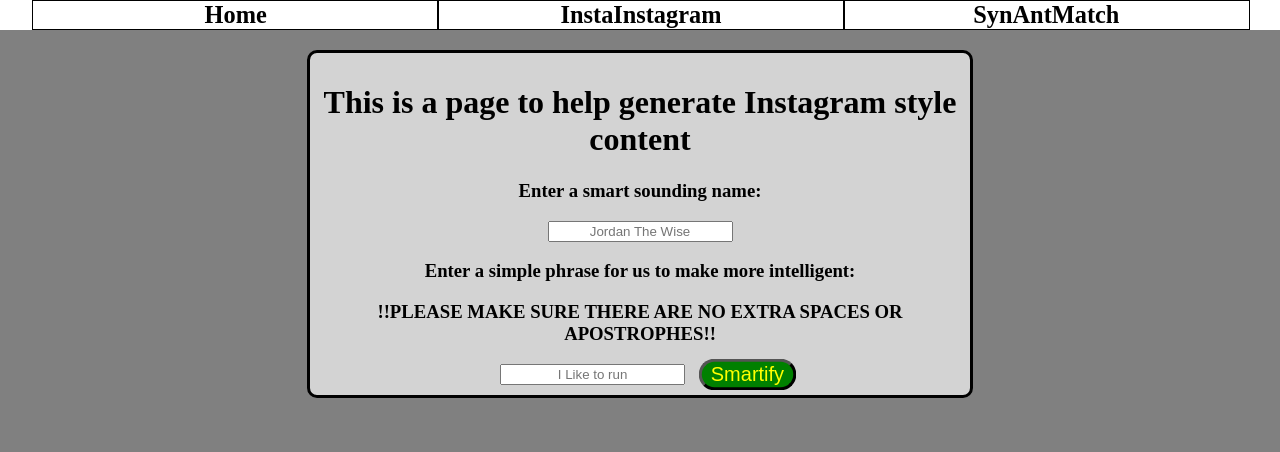
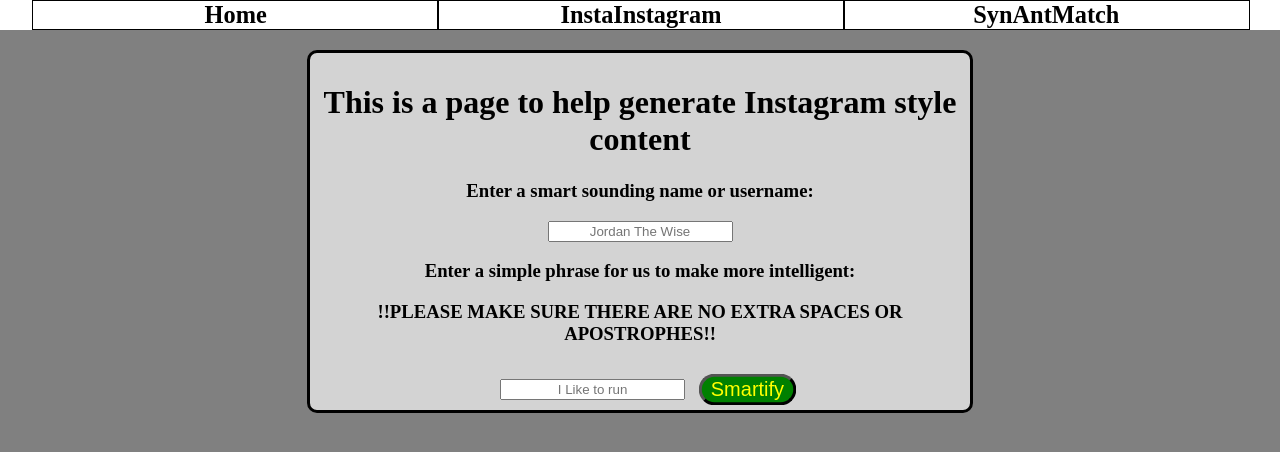
Before and after one commit to JordanFJH/project-2, a React (Vite) app: page /sage in a window 1280 px wide. Shown: the top 452 px of the page. Built offline with nearby package versions, Linux system fonts and the light colour scheme.

Commit message:
added styling to instainstagram page

```diff
--- a/src/index.css
+++ b/src/index.css
@@ -155,7 +155,7 @@
 }
 
 .sage-result {
-  height: 95%;
+  height: 100%;
   width: 100%;
   display: flex;
   flex-direction: column;
@@ -163,15 +163,22 @@
   background-color: lightgray;
 }
 
-.smartify-button {
+.image-shown {
+  display: flex;
+  flex-direction: column;
+  align-items: center;
+}
+
+.sage-button {
   color: yellow;
   margin-left: 30px;
+  margin-top: 15px;
   border-radius: 50px;
   background-color: green;
   transform: scale(1.5);
 }
 
-.smartify-button:hover {
+.sage-button:hover {
   transform: scale(1.7);
   color: green;
   background-color: yellow;
--- a/src/pages/SagePage.jsx
+++ b/src/pages/SagePage.jsx
@@ -50,24 +50,26 @@
             <div className="sage-main">
                 <div className="sage-intro">
                     <h1>This is a page to help generate Instagram style content</h1>
-                    <h3>Enter a smart sounding name:</h3>
+                    <h3>Enter a smart sounding name or username:</h3>
                     <input type="text" value={name} onChange={handleName} placeholder="Jordan The Wise" />
                     <br />
                     <h3>Enter a simple phrase for us to make more intelligent:</h3>
                     <h3>!!PLEASE MAKE SURE THERE ARE NO EXTRA SPACES OR APOSTROPHES!!</h3>
                     <input type="text" value={input} onChange={handleChange} placeholder="I Like to run" />
-                    <button onClick={handleSubmit} className="smartify-button">Smartify</button>
+                    <button onClick={handleSubmit} className="sage-button">Smartify</button>
                 </div>
                 {truePhrase &&
                     <section className="phrase-display">
                         <h3 className="display-sentence">Your common phrase: </h3>
                         <h3 className="user-sentence">{input}</h3>
                         <h3 className="display-sentence">That same phrase, just a little more intelligent:</h3>
+                        <h4 class="m-0">(side-note: words ending with "e" will have "eth" on the end to sound like old english)</h4>
+                        <h4 class="m-0">(sider-note: old english = sounding smarter)</h4>
                         <h3 className="fancy-phrase">{sagePhrase?.join(" ")}</h3>
                         <h4 className="fancy-phrase">- {name}</h4>
-                        <button onClick={() => setShowResult(true)} className="picture-button">Pair with a random Image</button>
-                        <br />
-                        <button onClick={handleReset} className="sage-reset">Start Over</button>
+                        <button onClick={() => setShowResult(true)} className="sage-button">Pair with a random Image</button>
+                        <br /> <br />
+                        <button onClick={handleReset} className="sage-button">Start Over</button>
                     </section>
                 }
             </div>
--- a/src/pages/SageResults.jsx
+++ b/src/pages/SageResults.jsx
@@ -5,8 +5,9 @@
 
 function SageResults({ setShowResult, phrase, name }) {
 
+    let [post, setPost] = useState(false)
     let [imgSrc, setImgSrc] = useState("");
-    let url = "https://picsum.photos/200"
+    let url = "https://picsum.photos/500"
 
     async function getData() {
         try {
@@ -27,21 +28,22 @@
 
     function showImage() {
         return (
-            <div>
+            <div className="image-shown">
                 <img src={imgSrc} className="sage-img" />
                 <h2 className="fancy-phrase">{phrase.join(" ")}</h2>
                 <h2 className="fancy-phrase">- {name}</h2>
+                <button onClick={() => {setPost(true)}}>Post to Instagram</button>
+                {post && <h4>-Posting to Instagram Currently Unavailable-</h4>}
             </div>
         )
     }
 
     return (
         <div className="sage-result">
-            <button onClick={() => setShowResult(false)}>Return to Smartical</button>
-            <h1>Your phrase sounds even smarter with an image!</h1>
+            <button onClick={() => setShowResult(false)} className="sage-button">Return to Smartical</button>
+            <h1 class="mb-0">Your phrase sounds even smarter with an image!</h1>
+            <h2 class="m-0">And it's Instagram ready Now!</h2>
             { imgSrc ? showImage() : <h1 className="loading">Loading Image...</h1> }
-
-
         </div>
     );
 }
```
